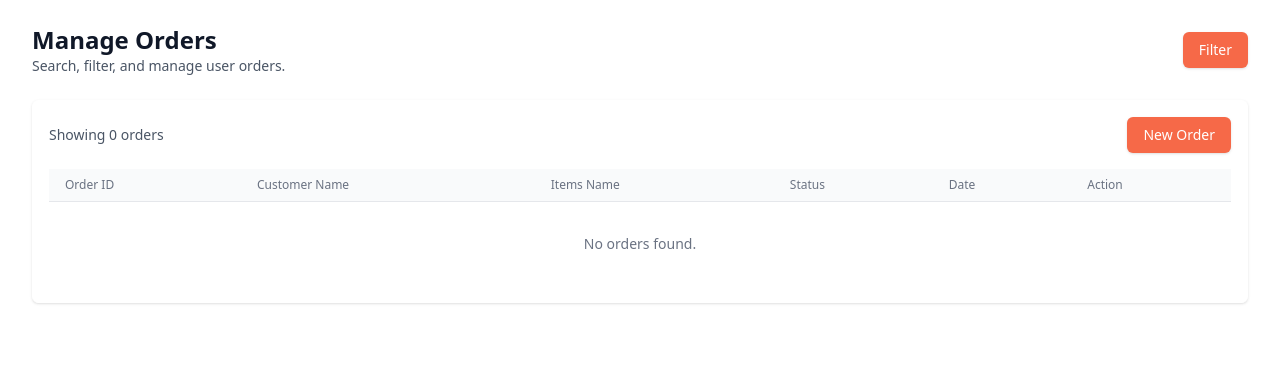
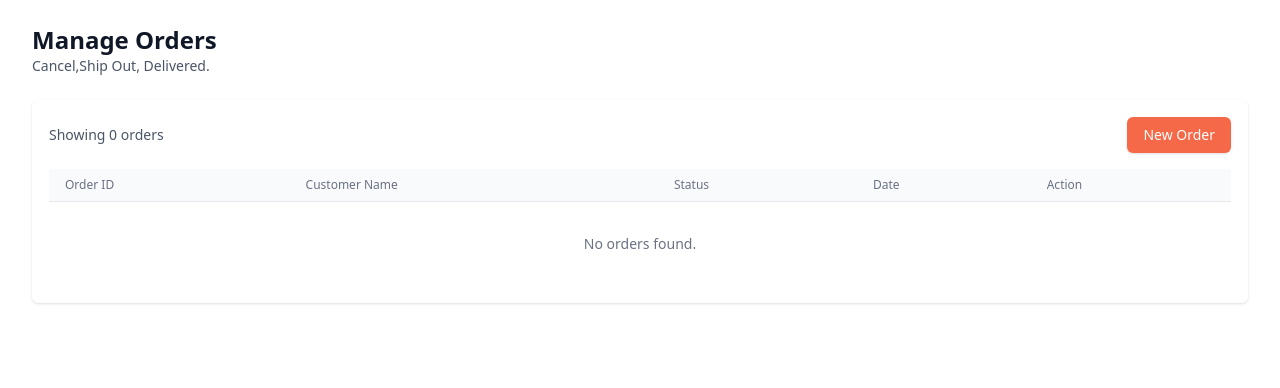
Before and after one commit to AyeeYee433/Jirachi, a CodeIgniter 4 app: the page made by backend/app/Views/admin/orderPage.php in a window 1280 px wide. Shown: the part 84-472 px from the top of the page. Run offline with PHP 8.4 and a stand-in for CodeIgniter, Linux system fonts and the light colour scheme; the template is opened without the code that fills it, so the values that code supplies are empty; some libraries are stand-ins or nearby versions.

Commit message:
refactor(admin): -Updated Order Page

```diff
--- a/backend/app/Views/admin/orderPage.php
+++ b/backend/app/Views/admin/orderPage.php
@@ -12,7 +12,7 @@
         <div class="flex justify-between items-center mb-6">
             <div>
                 <h1 class="font-bold text-gray-900 text-2xl">Manage Orders</h1>
-                <p class="text-gray-600 text-sm">Search, filter, and manage user orders.</p>
+                <p class="text-gray-600 text-sm">Cancel,Ship Out, Delivered.</p>
             </div>
 
             <div class="flex items-center gap-3">
@@ -31,7 +31,6 @@
                         <option value="completed" <?= (isset($_GET['status']) && $_GET['status'] === 'completed') ? 'selected' : '' ?>>Completed</option>
                         <option value="cancelled" <?= (isset($_GET['status']) && $_GET['status'] === 'cancelled') ? 'selected' : '' ?>>Cancelled</option>
                     </select>
-                    <button type="submit" class="inline-flex items-center bg-[var(--primary-accent)] hover:bg-[var(--primary-hover)] shadow-sm px-4 py-2 rounded-md text-white text-sm">Filter</button>
                 </form>
             </div>
         </div>
@@ -53,7 +52,6 @@
                             $data = [
                                 ["title" => "Order ID"],
                                 ["title" => "Customer Name"],
-                                ["title" => "Items Name"],
                                 ["title" => "Status"],
                                 ["title" => "Date"],
                                 ["title" => "Action"],
@@ -65,15 +63,7 @@
 
                         <?php endforeach; ?>
 
-                        <!--<tr>
-                            <th class="px-4 py-2 font-medium text-gray-500 text-xs text-left" id="order_id">Order ID</th>
-                            <th class="px-4 py-2 font-medium text-gray-500 text-xs text-left">Customer</th>
-                            <th class="px-4 py-2 font-medium text-gray-500 text-xs text-left">Items</th>
-                            <th class="px-4 py-2 font-medium text-gray-500 text-xs text-left">Total</th>
-                            <th class="px-4 py-2 font-medium text-gray-500 text-xs text-left">Status</th>
-                            <th class="px-4 py-2 font-medium text-gray-500 text-xs text-left">Date</th>
-                            <th class="px-4 py-2 font-medium text-gray-500 text-xs text-right">Actions</th>
-                        </tr>-->
+
                     </thead>
                     <tbody class="bg-white divide-y divide-gray-200">
                         <?php if (empty($orders)): ?>
@@ -87,16 +77,16 @@
                                 <?php
                                     $status = isset($order['status']) ? $order['status'] : 'unknown';
                                     switch ($status) {
-                                        case 'pending':
+                                        case 'Pending':
                                             $badgeClass = 'bg-yellow-100 text-yellow-800';
                                             break;
-                                        case 'processing':
+                                        case 'Shipped Out':
                                             $badgeClass = 'bg-indigo-100 text-indigo-800';
                                             break;
-                                        case 'completed':
+                                        case 'Delivered':
                                             $badgeClass = 'bg-green-100 text-green-800';
                                             break;
-                                        case 'cancelled':
+                                        case 'Cancelled':
                                             $badgeClass = 'bg-red-100 text-red-800';
                                             break;
                                         default:
```
